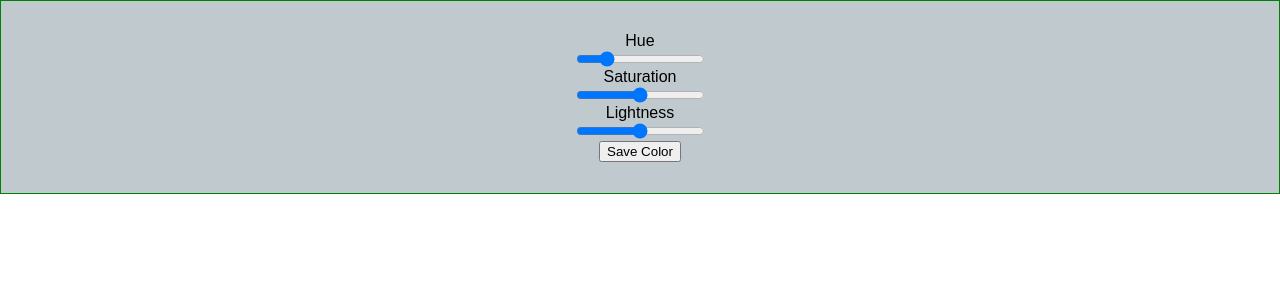
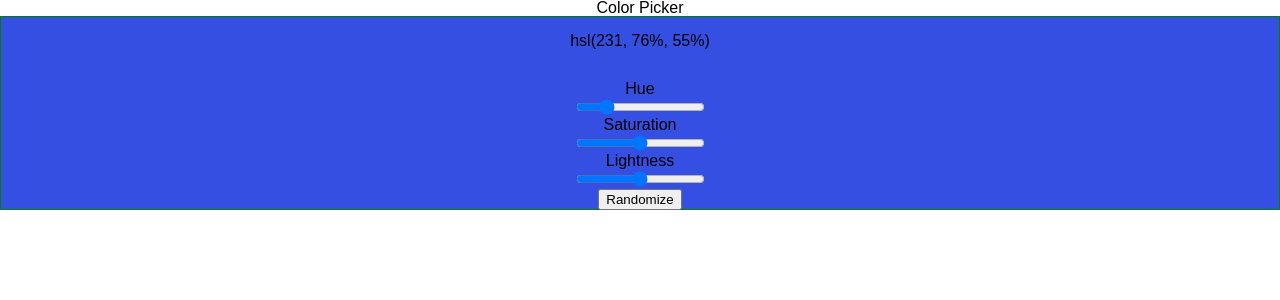
Before and after one commit to WillWarren1/color-picker, a React (Create React App) app: page / in a window 1280 px wide. Shown: the top 300 px of the page. Built offline with nearby package versions, Linux system fonts and the light colour scheme.

Commit message:
finished explorer

```diff
--- a/src/App.js
+++ b/src/App.js
@@ -1,121 +1,9 @@
 import React, { Component } from 'react'
+import ColorPicker from './components/ColorSlider'
 
 class App extends Component {
-  state = {
-    backgroundHue: '196',
-    backgroundSaturation: '12',
-    backgroundLightness: '78',
-    colorOfText: '',
-    color: []
-  }
-
-  addColorToDOM = () => {
-    this.setState({
-      color: this.state.color.concat(
-        `hsl(${this.state.backgroundHue}, ${
-          this.state.backgroundSaturation
-        }%, ${this.state.backgroundLightness}%)`
-      )
-    })
-  }
-
-  updateHue = event => {
-    this.setState({
-      backgroundHue: event.target.value
-    })
-    if (this.state.backgroundHue > 200) {
-      this.setState({
-        colorOfText: 'whitesmoke'
-      })
-    }
-    if (this.state.backgroundHue <= 200) {
-      this.setState({
-        colorOfText: 'black'
-      })
-    }
-  }
-  updateSaturation = event => {
-    this.setState({
-      backgroundSaturation: event.target.value
-    })
-  }
-  updateLightness = event => {
-    this.setState({
-      backgroundLightness: event.target.value
-    })
-    if (this.state.backgroundLightness <= 40) {
-      this.setState({
-        colorOfText: 'whitesmoke'
-      })
-    }
-    if (this.state.backgroundLightness > 40) {
-      this.setState({
-        colorOfText: 'black'
-      })
-    }
-  }
-
   render() {
-    return (
-      <>
-        <main
-          style={{
-            backgroundColor: `hsl(${this.state.backgroundHue}, ${
-              this.state.backgroundSaturation
-            }%, ${this.state.backgroundLightness}%)`,
-            border: '1px solid green'
-          }}>
-          <section>
-            <label style={{ color: `${this.state.colorOfText}` }}>Hue</label>
-            <input
-              type="range"
-              onChange={this.updateHue}
-              name="Hue"
-              min="0"
-              max="240"
-            />
-            <label style={{ color: `${this.state.colorOfText}` }}>
-              Saturation
-            </label>
-            <input
-              type="range"
-              onChange={this.updateSaturation}
-              name="Saturation"
-              min="0"
-              max="100"
-            />
-            <label style={{ color: `${this.state.colorOfText}` }}>
-              Lightness
-            </label>
-            <input
-              type="range"
-              onChange={this.updateLightness}
-              name="Lightness"
-              min="0"
-              max="100"
-            />
-            <button onClick={this.addColorToDOM}>Save Color</button>
-          </section>
-        </main>
-        <section>
-          <ul>
-            {this.state.color.map(color => {
-              return (
-                <>
-                  <figure
-                    className="colorthing"
-                    style={{
-                      backgroundColor: `${color}`
-                    }}
-                  />
-                  <li>{color}</li>
-                </>
-              )
-            })}
-          </ul>
-        </section>
-      </>
-    )
+    return <ColorPicker title="Color Picker" />
   }
 }
 
--- /dev/null
+++ b/src/components/ColorSlider.js
@@ -0,0 +1,133 @@
+import React, { useState } from 'react'
+
+export default function ColorPicker(props) {
+  const [backgroundHue, setbackgroundHue] = useState(
+    Math.floor(Math.random() * 240)
+  )
+  const [backgroundSaturation, setbackgroundSaturation] = useState(
+    Math.floor(Math.random() * 100)
+  )
+  const [backgroundLightness, setbackgroundLightness] = useState(
+    Math.floor(Math.random() * 100)
+  )
+
+  const randomColor = () => {
+    setbackgroundHue(Math.floor(Math.random() * 240))
+    setbackgroundSaturation(Math.floor(Math.random() * 100))
+    setbackgroundLightness(Math.floor(Math.random() * 100))
+  }
+  // const [colorOfText, setcolorOfText] = useState('')
+  // const [color, setColor] = useState([])
+
+  // state = {
+  //   backgroundHue: '196',
+  //   backgroundSaturation: '12',
+  //   backgroundLightness: '78',
+  //   colorOfText: '',
+  //   color: []
+  // }
+
+  // addColorToDOM = () => {
+  //   this.setState({
+  //     color: this.state.color.concat(
+  //       `hsl(${this.state.backgroundHue}, ${
+  //         this.state.backgroundSaturation
+  //       }%, ${this.state.backgroundLightness}%)`
+  //     )
+  //   })
+  // }
+
+  // updateHue = event => {
+  //   this.setState({
+  //     backgroundHue: event.target.value
+  //   })
+  //   if (this.state.backgroundHue > 200) {
+  //     this.setState({
+  //       colorOfText: 'whitesmoke'
+  //     })
+  //   }
+  //   if (this.state.backgroundHue <= 200) {
+  //     this.setState({
+  //       colorOfText: 'black'
+  //     })
+  //   }
+  // }
+  // updateSaturation = event => {
+  //   this.setState({
+  //     backgroundSaturation: event.target.value
+  //   })
+  // }
+  // updateLightness = event => {
+  //   this.setState({
+  //     backgroundLightness: event.target.value
+  //   })
+  //   if (this.state.backgroundLightness <= 40) {
+  //     this.setState({
+  //       colorOfText: 'whitesmoke'
+  //     })
+  //   }
+  //   if (this.state.backgroundLightness > 40) {
+  //     this.setState({
+  //       colorOfText: 'black'
+  //     })
+  //   }
+  // }
+
+  return (
+    <>
+      <header>{props.title}</header>
+      <main
+        style={{
+          backgroundColor: `hsl(${backgroundHue}, ${backgroundSaturation}%, ${backgroundLightness}%)`,
+          border: '1px solid green'
+        }}>
+        <p>{`hsl(${backgroundHue}, ${backgroundSaturation}%, ${backgroundLightness}%)`}</p>
+        <section>
+          <label>Hue</label>
+          <input
+            type="range"
+            onChange={event => setbackgroundHue(event.target.value)}
+            name="Hue"
+            min="0"
+            max="240"
+          />
+          <label>Saturation</label>
+          <input
+            type="range"
+            onChange={event => setbackgroundSaturation(event.target.value)}
+            name="Saturation"
+            min="0"
+            max="100"
+          />
+          <label>Lightness</label>
+          <input
+            type="range"
+            onChange={event => setbackgroundLightness(event.target.value)}
+            name="Lightness"
+            min="0"
+            max="100"
+          />
+          <button onClick={randomColor}>Randomize</button>
+          {/* <button onClick={this.addColorToDOM}>Save Color</button> */}
+        </section>
+      </main>
+      {/* <section>
+          <ul>
+            {this.state.color.map(color => {
+              return (
+                <>
+                  <figure
+                    className="colorthing"
+                    style={{
+                      backgroundColor: `${color}`
+                    }}
+                  />
+                  <li>{color}</li>
+                </>
+              )
+            })}
+          </ul>
+        </section> */}
+    </>
+  )
+}
--- a/src/index.css
+++ b/src/index.css
@@ -23,6 +23,10 @@ section {
   margin-top: 2rem;
 }
 
+header {
+  text-align: center;
+}
+
 input {
   max-width: 300px;
 }
@@ -42,3 +46,7 @@ ul {
 li {
   margin-top: 1.75rem;
 }
+
+p {
+  text-align: center;
+}
```
Also changed, not shown: src/components/sliders.js (deleted).
